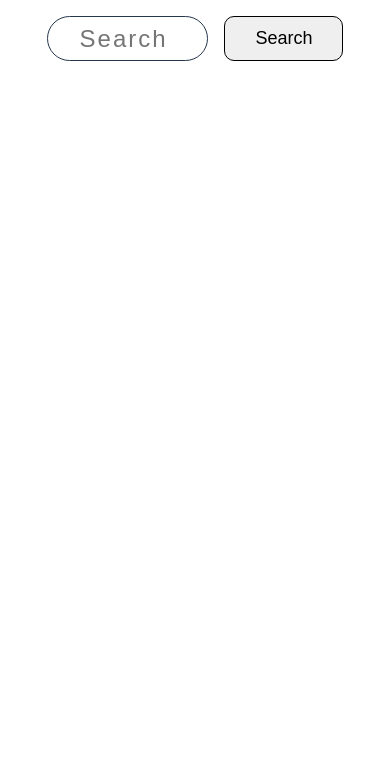
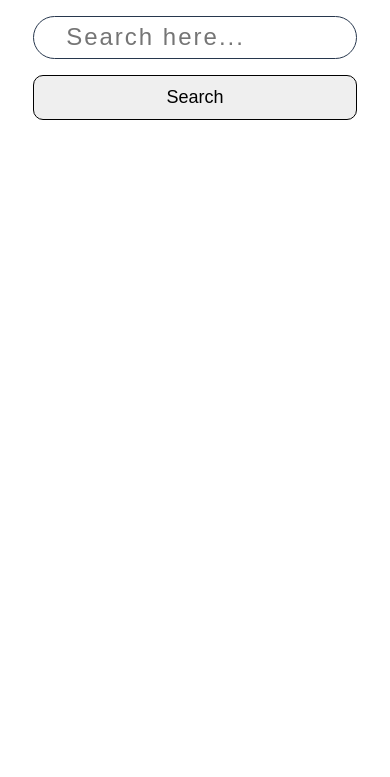
Before and after one commit to ashishchaudhary66/Image-Search-Engine, a plain HTML site: page index.html in a window 390 px wide. Shown: the part 67-844 px from the top of the page. Drawn offline with Linux system fonts and the light colour scheme.

Commit message:
Update style.css

```diff
--- a/style.css
+++ b/style.css
@@ -103,3 +103,16 @@
 .active{
     display: block;
 }
+
+@media  (max-width : 560px) {
+
+    .search-bar{
+        display: flex;
+        flex-direction: column;
+        justify-content: space-between;
+
+    }
+    .input-search{
+        width: 100%;
+    }
+}
```
